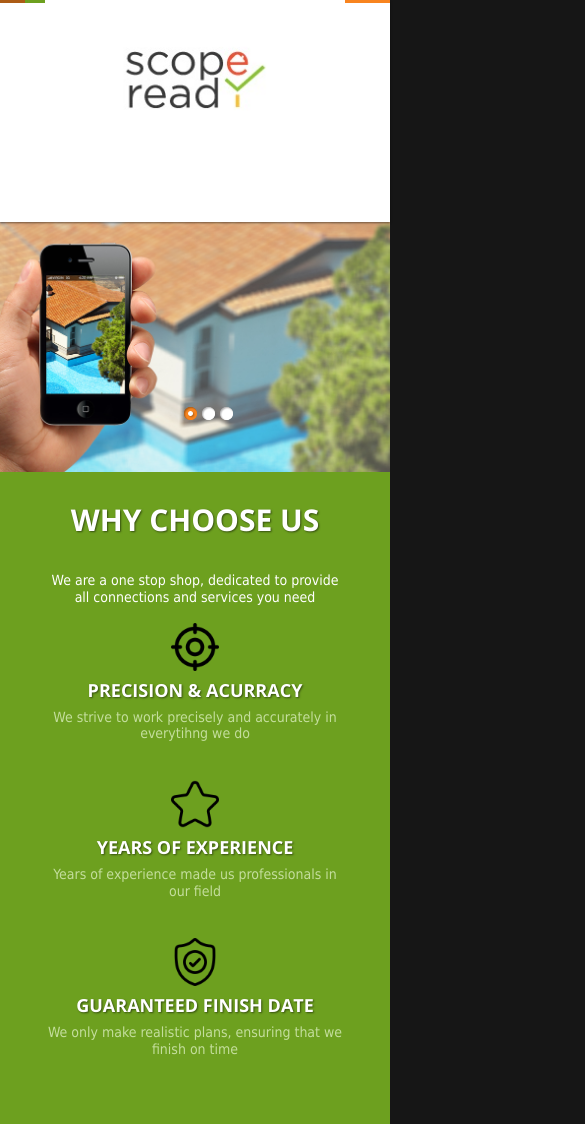
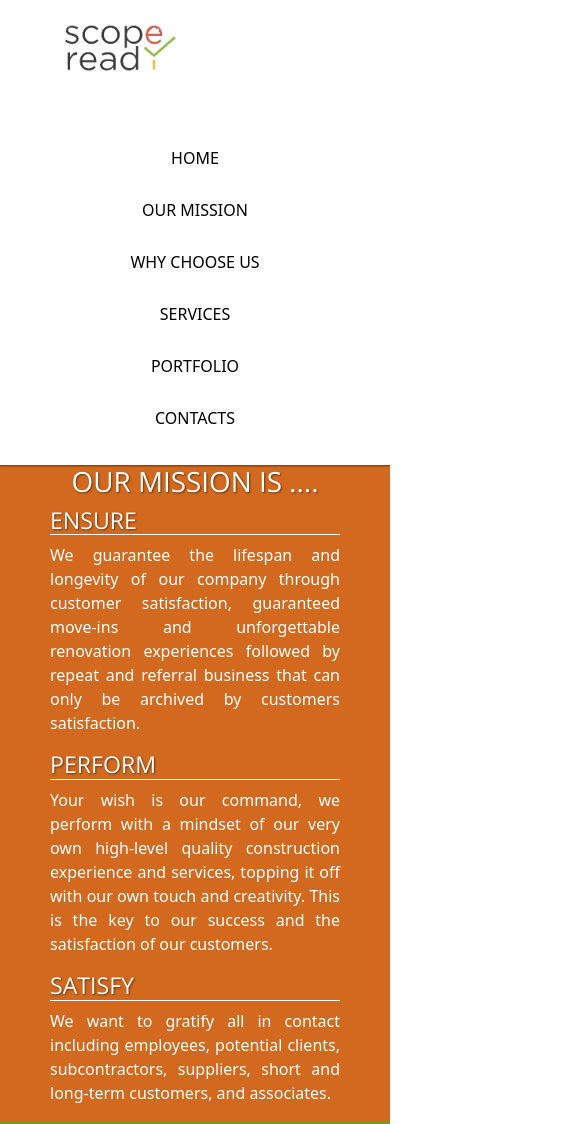
Before and after one commit to CECHXDXD/web, a plain HTML site: page index.html in a window 390 px wide. Shown: the top 1124 px of the page, 585 px wide, since content can reach past the window. Drawn offline with nearby package versions, Linux system fonts and the light colour scheme.

Commit message:
Add files via upload

```diff
--- a/index.html
+++ b/index.html
@@ -20,6 +20,8 @@
      <script src="js/sForm.js"></script>
      <script src="js/jquery.fancybox-1.3.4.js"></script>
      <script src="js/touchTouch.jquery.js"></script>
+     <link href="https://cdn.jsdelivr.net/npm/bootstrap@5.3.3/dist/css/bootstrap.min.css" rel="stylesheet" integrity="sha384-QWTKZyjpPEjISv5WaRU9OFeRpok6YctnYmDr5pNlyT2bRjXh0JMhjY6hW+ALEwIH" crossorigin="anonymous">
+<script src="https://cdn.jsdelivr.net/npm/bootstrap@5.3.3/dist/js/bootstrap.bundle.min.js" integrity="sha384-YvpcrYf0tY3lHB60NNkmXc5s9fDVZLESaAA55NDzOxhy9GkcIdslK1eN7N6jIeHz" crossorigin="anonymous"></script>
     <!--[if (gt IE 9)|!(IE)]><!-->
          <script src="js/jquery.mobile.customized.min.js"></script>
     <!--<![endif]-->
@@ -66,49 +68,52 @@
      <body>
 <!--==============================header=================================-->
 <header>
-    <div class="top_line"></div>
-    <div class="container_12">
-        <div class="grid_4">
-            <h1><a class="logo" href="index.html"><img src="images/logo.jpg" alt=""></a> </h1>
+    <div >
 
-        </div>
+            <a href="index.html" class="logo"><img src="images/logo_sin_fondo.png" alt=""></a>
 
-            <div class="menuHolder">
-                <nav>
-                    <ul class="sf-menu">
-                        <li class="current"><a href="index.html">HOME</a></li>
+        <ul class="topnav">
+            <li class="active"><a href="index.html">HOME</a></li>
             <li><a href="#mission">OUR MISSION</a></li>
             <li><a href="#choose">WHY CHOOSE US</a></li>
             <li><a href="#services">SERVICES</a></li>
             <li><a href="#portfolio">PORTFOLIO</a></li>
             <li><a href="#contacts">CONTACTS</a></li>
         </ul>
-                </nav>
+    </div>
+</header>
+
+
+<div style="background-color: chocolate;">
+
+        <h1 style="text-align: center; color:white">OUR MISSION IS ....</h1>
+
+<section class="our-mission" style="display: flex;  align-items: center; text-align: justify;">
+
+
+    <div style="margin-right: 50px; margin-left: 50px;">
+        <h3 style="border-bottom: 1px solid white;">Ensure</h3>
+        <p class="p-mission">We guarantee the lifespan and longevity of our company through customer satisfaction, guaranteed move-ins and unforgettable renovation experiences followed
+            by repeat and referral business that can only be archived by customers satisfaction.</p>
     </div>
 
+    <div style="margin-right: 50px; margin-left: 50px;">
+        <h3 style="border-bottom: 1px solid white;">Perform</h3>
+        <p class="p-mission">Your wish is our command, we perform with a mindset of our very own high-level quality construction experience and services,
+            topping it off with our own touch and creativity. This is the key to our success and the satisfaction of our customers.</p>
     </div>
-</header>
-<style>
-    .yellow-circle,
-.green-circle {
-    width: 10px;
-    height: 10px;
-    border-radius: 50%; /* Esto hace que los elementos sean círculos */
-    display: inline-block;
-    margin-right: 5px;
-}
 
-.yellow-circle {
-    background-color: yellow;
-}
-
-.green-circle {
-    background-color: green;
-}
+    <div style="margin-right: 50px; margin-left: 50px;">
+        <h3 style="border-bottom: 1px solid white;">Satisfy</h3>
+        <p class="p-mission">We want to gratify all in contact including employees, potential clients, subcontractors, suppliers, short and long-term customers,
+            and associates.</p>
+    </div>
+</section>
+</div>
 
 
 
-</style>
+<!--
 <div class="slider_wrapper" id="mission">
       <div id="camera_wrap" class="">
         <div data-src="images/slide_1.jpg" >
@@ -141,7 +146,7 @@
             </div>
         </div>
     </div>
-</div>
+</div>-->
 <!--=======content================================-->
 <section id="content" >
     <div class="cont_block_1" id="choose">
@@ -337,8 +342,8 @@
         </div>
     </div>
     <div class="cont_block_6">
-        <div class="container_12">
-            <div class="grid_4 prefix_4">
+        <div class="container_6" >
+            <div class="grid_3 prefix_3">
                 <a href="#" class="button1 animate">See all photos<span></span></a>
             </div>
         </div>
@@ -349,8 +354,7 @@
 <footer>
     <br>
     <br>
-    <img src="images/logo_sin_fondo.png" alt="" style="float: left; margin-right: 20px; width: 20em;">
-    <div style="display: flex; gap: 100px;justify-content: center; flex-direction: row;" id="contacts">
+    <div class="prueba"  id="contacts">
         <div class="column">
             <h3>Team Contacts</h3>
             <ul class="team-contacts">
@@ -401,14 +405,135 @@
         </div>
     </div>
     <div class="bottom_line"></div>
+    <img src="images/logo_sin_fondo.png" alt="" style="display: block; margin: 0 auto; width: 20em;">
 </footer>
 
 
 
+<style>
+    .our-mission {
+        background-color: chocolate;
+        color: white;
+        text-align: left;
+    }
+
+   @media screen and (max-width: 768px) {
+        .our-mission {
+            flex-direction: column;
+            align-items: center;
+        }
+        .our-mission > div {
+            margin-right: 0;
+            margin-left: 0;
+            text-align: left;
+        }
+    }
+    .p-mission {
+        text-align: justify;
+    }
+      .prueba {
+        display: flex;
+         gap: 100px;
+         justify-content: center;
+         flex-direction: row;
+        }
+    @media screen and (max-width: 1080px) {
+        /* Estilos para pantallas pequeñas */
+        #contacts {
+            flex-direction: column;
+            align-items: center;
+        }
+        .column {
+            margin-bottom: 20px;
+            /* Cambiar a disposición vertical */
+            display: block;
+            text-align: center;
+
+        }
+        .prueba{
+            display: flex;
+         gap: 100px;
+         justify-content: center;
+         flex-direction: row;
+        }
+    }
+
+    .yellow-circle,
+.green-circle {
+    width: 10px;
+    height: 10px;
+    border-radius: 50%; /* Esto hace que los elementos sean círculos */
+    display: inline-block;
+    margin-right: 5px;
+}
+
+.yellow-circle {
+    background-color: yellow;
+}
+
+.green-circle {
+    background-color: green;
+}
+
+ul.topnav {
+  list-style-type: none;
+  margin: 0;
+  padding: 0;
+  overflow: hidden;
+  background-color: white;
+  text-align: center;
+  margin-top: -7em;
+}
+
+ul.topnav li {
+  display: inline-block;
+  vertical-align: middle;
+}
+
+ul.topnav li a {
+  display: block;
+  color: black;
+  text-align: center;
+  padding: 14px 16px;
+  text-decoration: none;
+}
+
+ul.topnav li a:hover:not(.active) {
+  background-color: #9fb699;
+}
+
+ul.topnav li a.active {
+  background-color: #04AA6D;
+}
 
 
 
+.logo {
+    margin-top: -1em;
+    margin-bottom: 1em;
 
+
+  width: 15rem;
+}
+
+@media screen and (max-width: 1080px) {
+  .logo-container {
+   text-align: center;
+
+  }
+
+  ul.topnav {
+    display: block;
+    margin-top: 2px;
+    text-align: left;
+  }
+
+  ul.topnav li {
+    display: block;
+  }
+}
+
+</style>
 
 
 <!--
```
Lines whose indentation alone changed are shown as unchanged.
